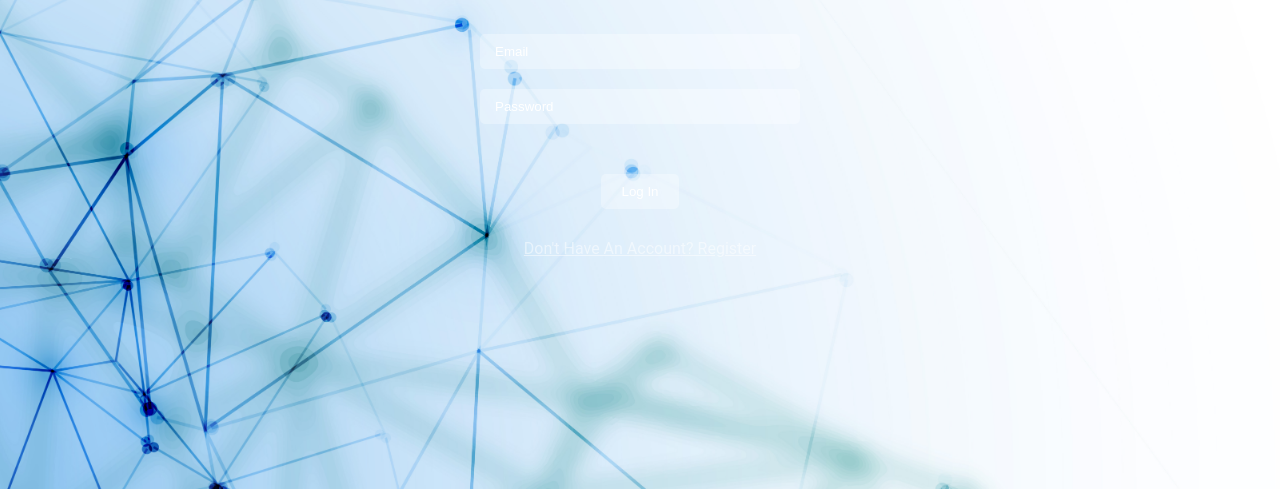
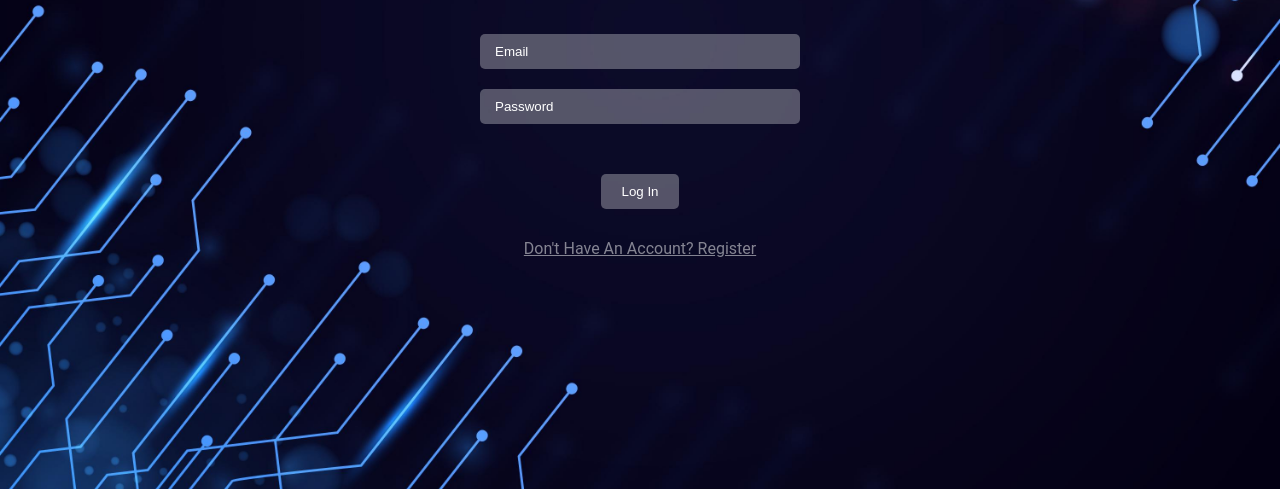
Before and after one commit to AyaanKhattak/LoginSystem, a website: page public/login.html in a window 1280 px wide. Shown: the part 311-800 px from the top of the page. Drawn offline with Linux system fonts and the light colour scheme.

Commit message:
LoginSystem

```diff
--- a/public/css/form.css
+++ b/public/css/form.css
@@ -15,7 +15,7 @@ body {
     display: flex;
     justify-content: center;
     align-items: center;
-    background: url('../img/17973908.jpg');
+    background: url('../img/18954510_6057555.jpg');
     background-size: cover;
     background-position: center;
     font-family: 'roboto', sans-serif;
--- a/public/css/home.css
+++ b/public/css/home.css
@@ -11,7 +11,7 @@ body {
     display: flex;
     justify-content: center;
     align-items: center;
-    background: url('../img/17973908.jpg') no-repeat center center;
+    background: url('../img/18954510_6057555.jpg') no-repeat center center;
     background-size: cover;
     font-family: 'Roboto', sans-serif; /* Ensure proper capitalization */
 }
```
Also changed, not shown: public/img/18954510_6057555.jpg (added).
